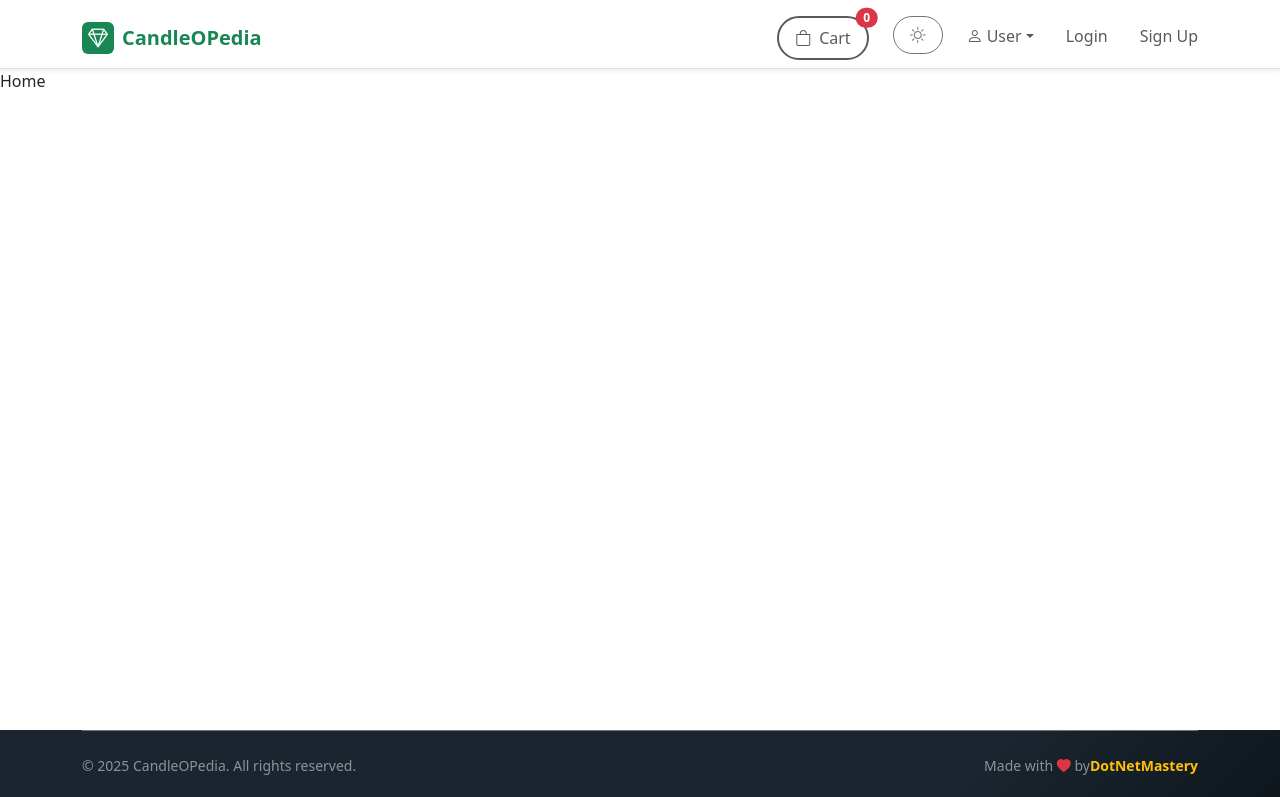
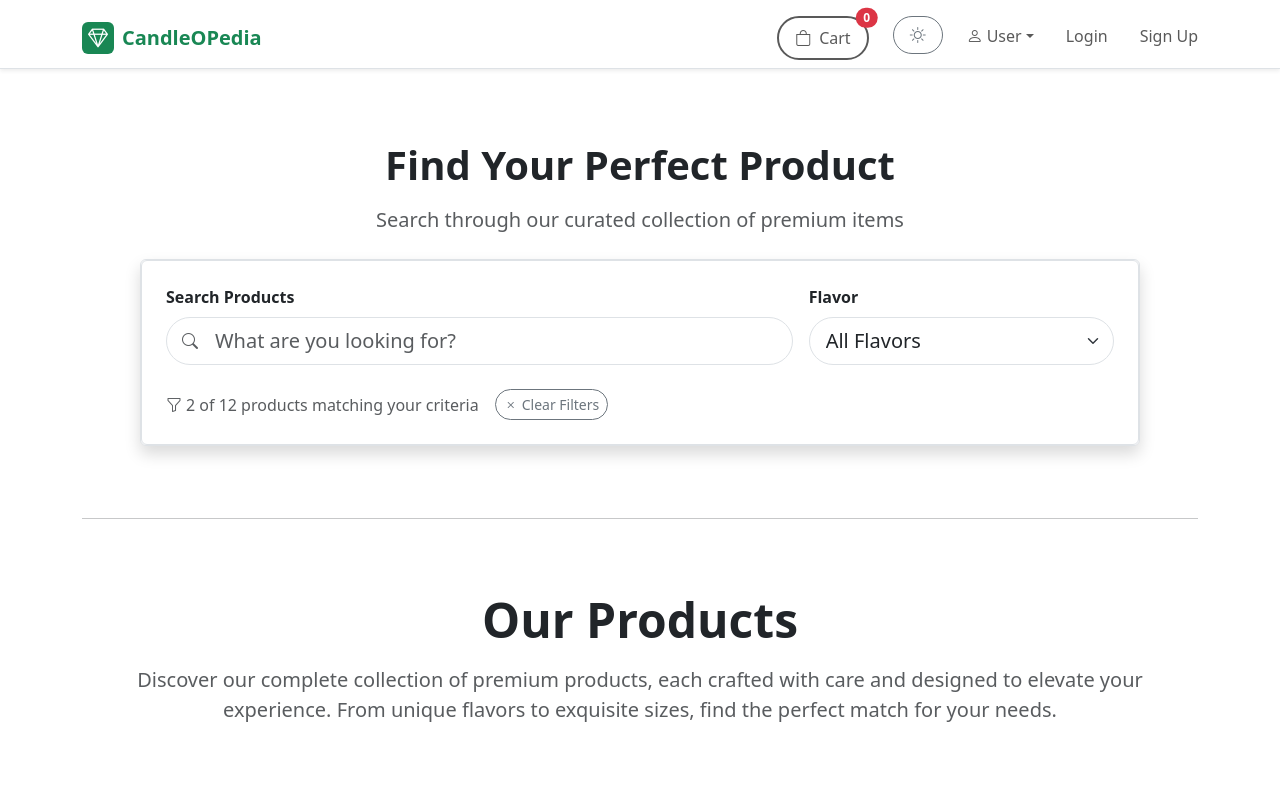
Before and after one commit to bhrugen/8-CandleOPedia, a React (Vite) app in the folder candleopedia/: page / in a window 1280 px wide. Shown: the top 797 px of the page. Built offline with nearby package versions, Linux system fonts and the light colour scheme.

Commit message:
Section 15 - Add Templates

```diff
--- /dev/null
+++ b/candleopedia/src/components/products/ProductCard.jsx
@@ -0,0 +1,75 @@
+function ProductCard() {
+  return (
+    <div
+      className="card product-card h-100 border shadow rounded-3 overflow-hidden clickable"
+      role="button"
+    >
+      <div className="position-relative">
+        <div style={{ height: "260px" }} className="">
+          <img
+            src="https://placehold.co/300"
+            className="product-image img-fluid w-100 h-100 object-fit-cover"
+          />
+        </div>
+
+        <span className="position-absolute top-0 start-0 m-3 badge rounded-pill bg-warning fw-semibold px-3 py-2">
+          <i className="bi bi-exclamation-triangle-fill me-1"></i>
+          Low Stock
+        </span>
+
+        <button
+          className="btn btn-outline-success position-absolute top-0 end-0 m-3 rounded-circle border-2 d-flex align-items-center justify-content-center"
+          style={{ width: "45px", height: "45px" }}
+          title="Quick View"
+        >
+          <i className="bi bi-eye-fill fs-5"></i>
+        </button>
+      </div>
+
+      <div className="card-body p-4 d-flex flex-column">
+        <h5 className="card-title fw-bold mb-2 text-truncate">NAME</h5>
+
+        <p
+          className="card-text text-muted mb-3"
+          style={{
+            fontSize: "0.9rem",
+            display: "-webkit-box",
+            WebkitLineClamp: "3",
+            WebkitBoxOrient: "vertical",
+            overflow: "hidden",
+          }}
+        >
+          DESCRIPTION
+        </p>
+
+        <div className="mb-3">
+          <div className="d-flex flex-wrap gap-2 mb-2">
+            <span className="badge bg-success bg-opacity-10 text-success fw-semibold px-3 py-1 rounded-pill border border-success">
+              FLAVOR
+            </span>
+            <span className="badge fw-medium px-3 py-1 rounded-pill">Size</span>
+          </div>
+        </div>
+
+        <div className="d-flex align-items-center justify-content-between mb-3">
+          <div className="d-flex align-items-center text-muted">
+            <i className="bi bi-box me-2"></i>
+            <span className="small fw-medium">00 available</span>
+          </div>
+          <h4 className="mb-0 fw-bold text-success">PRICE</h4>
+        </div>
+
+        <div className="mt-auto">
+          <button
+            className={`btn w-100 fw-semibold py-3 rounded-3 shadow-sm btn-success`}
+          >
+            <i className={`bi bi-bag-plus me-2`}></i>
+            Add to Cart
+          </button>
+        </div>
+      </div>
+    </div>
+  );
+}
+
+export default ProductCard;
--- /dev/null
+++ b/candleopedia/src/components/products/ProductDetailsModal.jsx
@@ -0,0 +1,77 @@
+function ProductDetailsModal() {
+  return (
+    <div
+      className="modal fade show d-block"
+      tabIndex="-1"
+      style={{ backgroundColor: "rgba(0,0,0,0.5)" }}
+    >
+      <div className="modal-dialog modal-lg modal-dialog-centered">
+        <div className="modal-content">
+          <div className="modal-header">
+            <h5 className="modal-title">NAME</h5>
+            <button
+              type="button"
+              className="btn-close"
+              aria-label="Close"
+            ></button>
+          </div>
+          <div className="modal-body">
+            <div className="row">
+              <div className="col-md-6">
+                <div className="position-relative mb-3">
+                  <img
+                    src="https://placehold.co/800x600"
+                    className="img-fluid rounded w-100"
+                  />
+                  <span className="badge bg-warning position-absolute top-0 start-0 m-2 ">
+                    <i className="bi bi-exclamation-triangle-fill me-1"></i>
+                    Low Stock
+                  </span>
+                </div>
+              </div>
+              <div className="col-md-6">
+                <div className="mb-3">
+                  <div className="d-flex flex-wrap gap-2 mb-3">
+                    <span className="badge bg-transparent border border-success text-success fw-semibold px-3 py-1 rounded-pill">
+                      FLAVOR
+                    </span>
+                  </div>
+                  <div className="mb-3">
+                    <span className="badge fw-medium px-3 py-1 rounded-pill">
+                      Size
+                    </span>
+                  </div>
+                  <h3 className="text-success mb-3">PRICE</h3>
+
+                  <div className="mb-3">
+                    <strong>Stock Available: </strong>
+                    <span className={`badge bg-success`}>XX units</span>
+                  </div>
+
+                  <div className="mb-4">
+                    <h6>Description</h6>
+                    <p className="text-muted">DESC</p>
+                  </div>
+
+                  <div className="d-grid gap-2">
+                    <button className={`btn btn-lg btn-success`}>
+                      <i className={`bi bi-cart-plus me-2`}></i>
+                      Add to Cart
+                    </button>
+                  </div>
+                </div>
+              </div>
+            </div>
+          </div>
+          <div className="modal-footer">
+            <button type="button" className="btn btn-secondary">
+              Close
+            </button>
+          </div>
+        </div>
+      </div>
+    </div>
+  );
+}
+
+export default ProductDetailsModal;
--- a/candleopedia/src/pages/Home.jsx
+++ b/candleopedia/src/pages/Home.jsx
@@ -1,5 +1,117 @@
+import ProductCard from "../components/products/ProductCard";
+import ProductDetailsModal from "../components/products/ProductDetailsModal";
+
 function Home() {
-  return <>Home</>;
+  return (
+    <div className="container my-5">
+      <section className="rounded-4 p-4 mb-5">
+        <div className="text-center mb-4">
+          <h2 className="display-6 fw-bold mb-3">Find Your Perfect Product</h2>
+          <p className="text-muted fs-5">
+            Search through our curated collection of premium items
+          </p>
+        </div>
+        <div
+          className="card border shadow mx-auto"
+          style={{ maxWidth: "1000px" }}
+        >
+          <div className="card-body p-4 border rounded">
+            <div className="row g-3 align-items-end">
+              <div className="col-lg-8 col-md-7">
+                <label className="form-label fw-semibold ">
+                  Search Products
+                </label>
+                <div className="position-relative">
+                  <input
+                    type="text"
+                    className="form-control form-control-lg ps-5 rounded-pill"
+                    placeholder="What are you looking for?"
+                  />
+                  <i className="bi bi-search position-absolute start-0 top-50 translate-middle-y ms-3 text-muted"></i>
+                </div>
+              </div>
+              <div className="col-lg-4 col-md-5">
+                <label className="form-label fw-semibold ">Flavor</label>
+                <select className="form-select form-select-lg rounded-pill">
+                  <option value="">All Flavors</option>
+                </select>
+              </div>
+            </div>
+
+            <div className="row g-3 mt-2">
+              <div className="col-md-8">
+                <div className="d-flex align-items-center">
+                  <span className="text-muted me-3">
+                    <i className="bi bi-funnel me-1"></i>2 of 12 products
+                    matching your criteria
+                  </span>
+
+                  <button className="btn btn-outline-secondary btn-sm rounded-pill">
+                    <i className="bi bi-x me-1"></i>
+                    Clear Filters
+                  </button>
+                </div>
+              </div>
+            </div>
+          </div>
+        </div>
+      </section>
+
+      <hr className="my-5" />
+
+      <section className=" rounded-4 p-4 mb-5">
+        <div className="text-center mb-4">
+          <h2 className="display-5 fw-bold mb-3">Our Products</h2>
+          <p className="text-muted fs-5">
+            Discover our complete collection of premium products, each crafted
+            with care and designed to elevate your experience. From unique
+            flavors to exquisite sizes, find the perfect match for your needs.
+          </p>
+        </div>
+
+        <div className="text-center py-5">
+          <div className="spinner-border text-success" role="status">
+            <span className="visually-hidden">Loading...</span>
+          </div>
+          <p className="mt-3 text-muted">Loading products...</p>
+        </div>
+
+        <div className="alert alert-danger text-center" role="alert">
+          <i className="bi bi-exclamation-triangle me-2"></i>
+          Error loading products. Please try again later.
+        </div>
+
+        <div className="text-center py-5">
+          <i className="bi bi-search text-muted display-1"></i>
+          <p className="mt-3 text-muted fs-5">
+            No products found matching your search criteria.
+          </p>
+          <p className="text-muted">
+            Try adjusting your search terms or filters.
+          </p>
+          <button className="btn btn-outline-success mt-2 rounded-pill">
+            <i className="bi bi-arrow-clockwise me-1"></i>
+            Clear All Filters
+          </button>
+        </div>
+
+        <div className="text-center py-5">
+          <i className="bi bi-box text-muted display-1"></i>
+          <p className="mt-3 text-muted fs-5">
+            No products available at the moment.
+          </p>
+        </div>
+
+        <div className="row g-4">
+          <div className="col-12 col-sm-6 col-md-4 col-lg-3 mb-4 ">
+            <ProductCard />
+          </div>
+        </div>
+      </section>
+
+      <hr className="my-5" />
+    </div>
+  );
 }
 
 export default Home;
```
